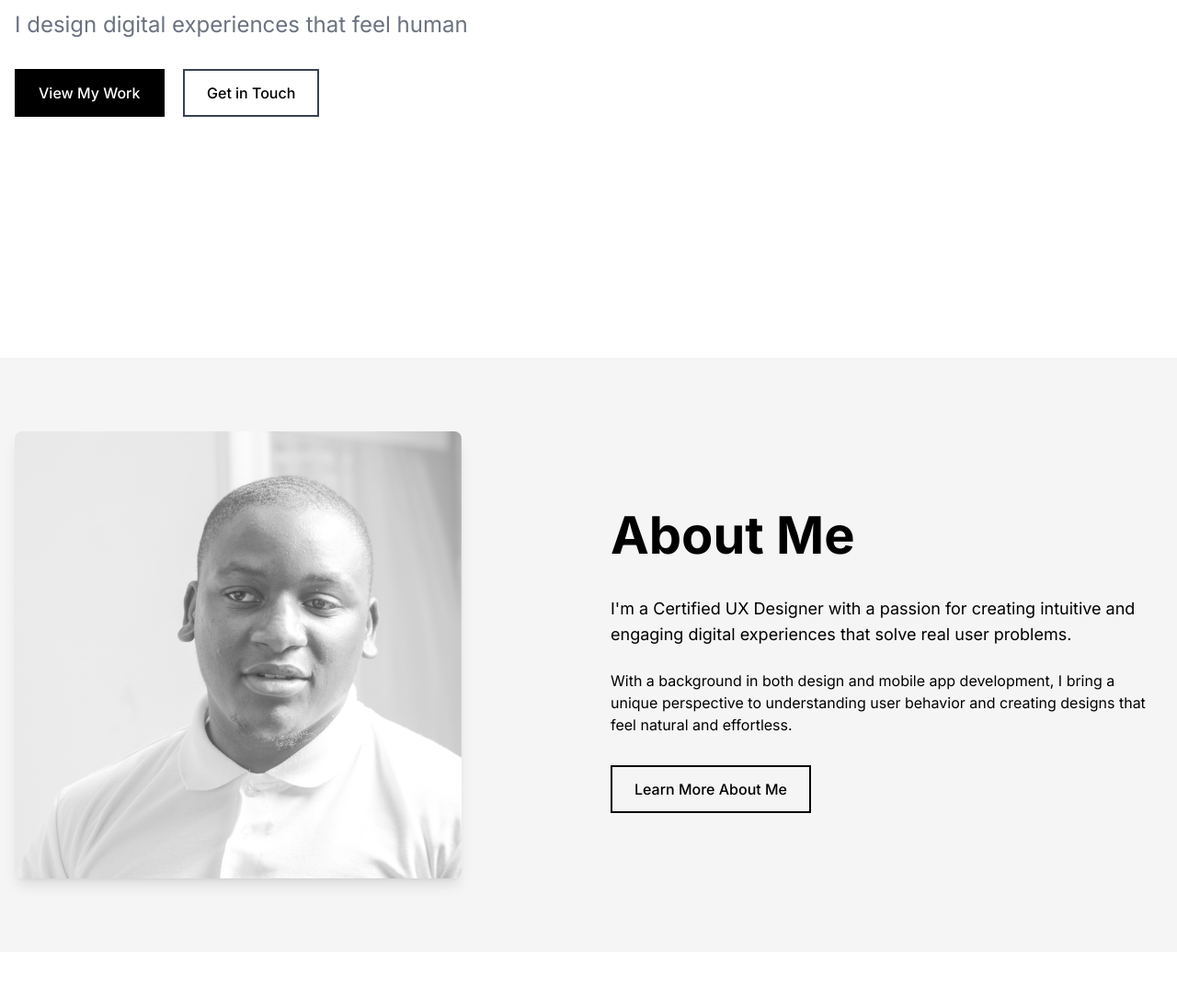
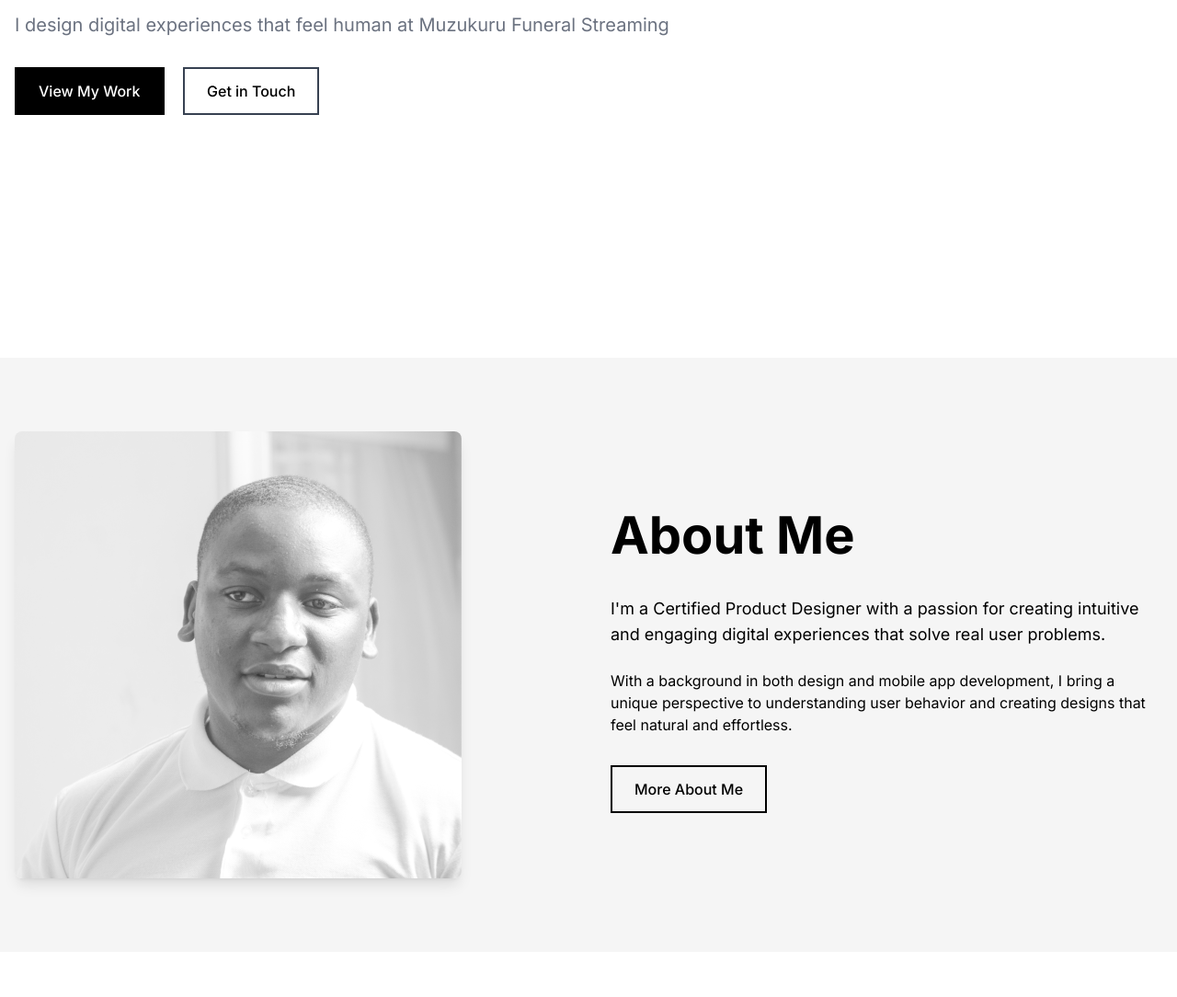
Before and after one commit to tinashemahwenda/new-port, a website: page index.html in a window 1280 px wide. Shown: the part 481-1565 px from the top of the page at 92% size. Drawn offline with Linux system fonts and the light colour scheme.

Commit message:
Changed some text

```diff
--- a/index.html
+++ b/index.html
@@ -56,8 +56,8 @@
                     <h1 class="text-hero font-bold text-black animate-fade-in">
                         It's Tinashe👌
                     </h1>
-                    <p class="mt-4 text-2xl text-gray-500 animate-slide-up" style="animation-delay: 0.3s;">
-                        I design digital experiences that feel human
+                    <p class="mt-4 text-xl text-gray-500 animate-slide-up" style="animation-delay: 0.3s;">
+                        I design digital experiences that feel human at Muzukuru Funeral Streaming
                     </p>
                     <div class="mt-8 animate-slide-up" style="animation-delay: 0.6s;">
                         <a href="work.html" class="btn btn-primary mr-4">View My Work</a>
@@ -88,7 +88,7 @@
                     </div>
                     <div class="animate-on-scroll stagger-1">
                         <h2 class="text-heading text-black mb-6">About Me</h2>
-                        <p class="mb-6 text-lg">I'm a Certified UX Designer with a passion for creating intuitive
+                        <p class="mb-6 text-lg">I'm a Certified Product Designer with a passion for creating intuitive
                             and
                             engaging
                             digital experiences that solve real user problems.</p>
@@ -96,7 +96,7 @@
                             unique
                             perspective to
                             understanding user behavior and creating designs that feel natural and effortless.</p>
-                        <a href="about.html" class="btn btn-outline">Learn More About Me</a>
+                        <a href="about.html" class="btn btn-outline"> More About Me</a>
                     </div>
                 </div>
             </div>
```
